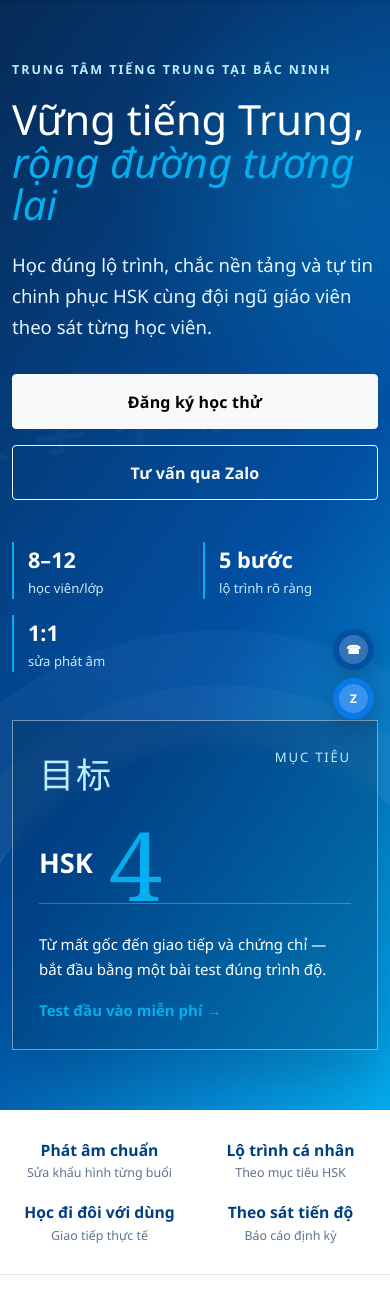
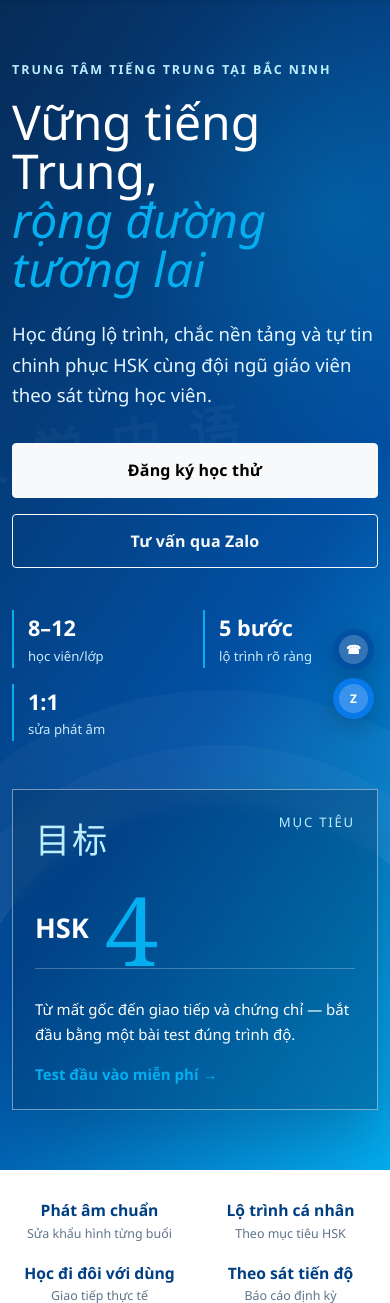
Before and after one commit to Nguyennh-Tu-11226661/tan-hoang-huynh-hsk, a Django app: page / in a window 390 px wide. Shown: the part 107-1410 px from the top of the page. Run offline with Django 5.2, Linux system fonts and the light colour scheme; data comes from the database, SQL or seed files in the repository; data that the repository does not hold is empty; parts of the project's set-up code (start-up, migrations or seed data) failed here and were passed over.

Commit message:
Balance home hero banner layout

```diff
--- a/tan-hoang-huynh-hsk/static/css/site.css
+++ b/tan-hoang-huynh-hsk/static/css/site.css
@@ -127,7 +127,7 @@ h3 { font-size: 1.3rem; }
 .home-hero {
     position: relative;
     overflow: hidden;
-    padding: 105px 0 80px;
+    padding: 88px 0 72px;
     background:
         radial-gradient(circle at 87% 18%, rgba(4,174,239,.24), transparent 23%),
         linear-gradient(125deg, #062b57, #0250a3 58%, #04aeef);
@@ -155,7 +155,7 @@ h3 { font-size: 1.3rem; }
     transform: rotate(-8deg) translate(-7%, 35%);
 }
 .hero-kicker { color: #bdeeff; font-size: .78rem; font-weight: 850; letter-spacing: .16em; }
-.home-hero h1 { max-width: 760px; margin: 18px 0 25px; }
+.home-hero h1 { max-width: 720px; margin: 18px 0 25px; font-size: clamp(3.4rem, 5.2vw, 5.9rem); }
 .home-hero h1 span { color: var(--gold); font-style: italic; }
 .hero-copy { max-width: 670px; margin-bottom: 32px; color: #e5f5ff; font-size: 1.16rem; }
 .hero-trust { display: flex; flex-wrap: wrap; gap: 26px; margin-top: 42px; color: #c9e9fb; font-size: .82rem; }
@@ -164,15 +164,23 @@ h3 { font-size: 1.3rem; }
 .hero-card {
     position: relative;
     z-index: 1;
-    max-width: 390px;
+    max-width: 450px;
     margin-left: auto;
-    padding: 34px;
+    padding: 28px 32px 32px;
     border: 1px solid rgba(255,255,255,.45);
     background: rgba(2,43,87,.36);
     box-shadow: 0 26px 60px rgba(2, 43, 87, .3);
     backdrop-filter: blur(7px);
 }
-.hero-card-media { width: calc(100% + 68px); height: 190px; margin: -34px -34px 28px; object-fit: cover; }
+.hero-card-media {
+    display: block;
+    width: 100%;
+    aspect-ratio: 16 / 9;
+    height: auto;
+    margin: 0 0 26px;
+    object-fit: cover;
+    object-position: center;
+}
 .hero-card-top { display: flex; justify-content: space-between; align-items: start; color: #bdeeff; letter-spacing: .12em; }
 .hero-card-top span { font: 2.2rem var(--font-decor); }
 .mock-score { display: flex; align-items: end; gap: 16px; margin: 28px 0; border-bottom: 1px solid rgba(255,255,255,.25); }
@@ -438,7 +446,8 @@ textarea.form-control { min-height: 96px; }
 @media (max-width: 991.98px) {
     .section-space { padding: 70px 0; }
     .home-hero { padding: 75px 0; }
-    .hero-card { margin: 0; }
+    .home-hero h1 { max-width: 100%; font-size: clamp(3rem, 9vw, 5rem); }
+    .hero-card { max-width: 100%; margin: 0; }
     .roadmap { grid-template-columns: repeat(3, 1fr); gap: 25px 0; }
     .roadmap::before { display: none; }
     .consultation-panel { grid-template-columns: 1fr; }
@@ -458,7 +467,7 @@ textarea.form-control { min-height: 96px; }
     .navbar-brand strong { font-size: .85rem; }
     .home-hero { padding: 60px 0; }
     .hero-trust { gap: 16px; }
-    .hero-card { padding: 26px; }
+    .hero-card { padding: 22px; }
     .mock-score strong { font-size: 6rem; }
     .roadmap { grid-template-columns: repeat(2, 1fr); }
     .reason-grid { grid-template-columns: 1fr; }
```
